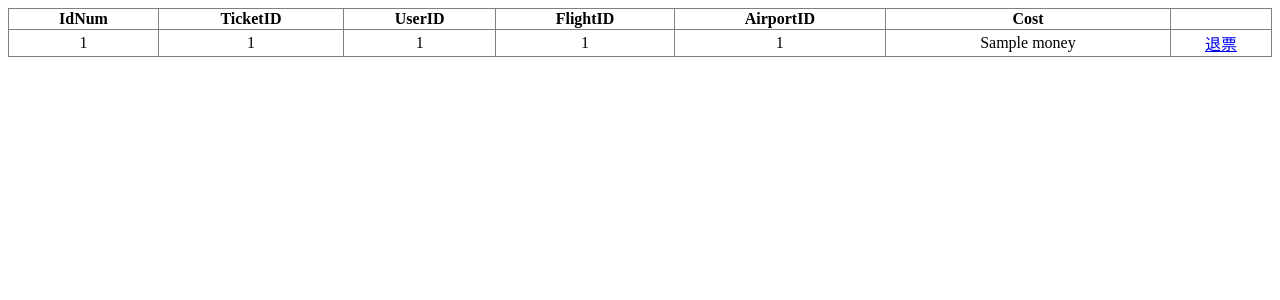
After one commit to SimonLiu61/Database_a_djangoProject, a Django app: template templates/tickets.html in a window 1280 px wide. The commit adds this page. Shown: the top 300 px of the page. Run offline with Django 3.2, Linux system fonts and the light colour scheme; the template is opened without the code that fills it: most values are stand-ins (such as "Sample title", 1, 10 or a date in 2020).

Commit message:
10.3 订票退票等全部操作基本框架功能实现成功

```diff
--- a/flight/urls.py
+++ b/flight/urls.py
@@ -6,6 +6,8 @@ urlpatterns = [
     url(r'^$', views.index),
     url(r'^add/$',views.testadd),
     url(r'^bookticket/$', views.bookTicket),
+    url(r'^myticket/$', views.myticket),
+    url(r'^delticket/$', views.delTicket),
     # url(r'^aircompany/$', views),
     # url(r'^airport/$', views),
     # url(r'^flight/$', views),
--- a/templates/booking.html
+++ b/templates/booking.html
@@ -16,9 +16,13 @@
 <div>
     <h2>航班号：{{ flightid }}</h2>
 </div>
-<form method="post" action="../bookflight/">
+<form method="post" action="../bookticket/">
     {% csrf_token %}
     <table>
+    <tr>
+            <th>航班编号：</th>
+            <td><input type="hidden" name="flightid" value="{{ flightid }}"></td>
+        </tr>
         <tr>
             <th>预定者姓名</th>
             <td><input name="booking_name"></td>
--- /dev/null
+++ b/templates/tickets.html
@@ -0,0 +1,46 @@
+<!DOCTYPE html>
+<html lang="en">
+<head>
+    <meta charset="UTF-8">
+    <title>我的机票</title>
+{#    <link rel="stylesheet" type="text/css" href="/static/css/bookflight.css">#}
+</head>
+<body>
+<table border="1px" width="100%" style="border-collapse: collapse;">
+{#    <a href="../sims/add">添加学生</a>#}
+    <tr>
+        <th>IdNum</th>
+        <th>TicketID</th>
+        <th>UserID</th>
+        <th>FlightID</th>
+        <th>AirportID</th>
+        <th>Cost</th>
+    </tr>
+    {% for ticket in tickets %}
+        <tr>
+            <td align="center">{{ forloop.counter }} </td>
+            <td align="center">{{ ticket.ticketid }} </td>
+            <td align="center">{{ ticket.userid }} </td>
+            <td align="center">{{ ticket.flightid }} </td>
+            <td align="center">{{ ticket.airportid }} </td>
+            <td align="center">{{ ticket.money }} </td>
+            <td align="center">
+{#                <a href="../sims/edit/?id={{ flight.flightid }}">#}
+{#                    编辑#}
+{#                </a>#}
+                <a href="../delticket?ticketid={{ ticket.ticketid }}">
+                    退票
+                </a>
+            </td>
+        </tr>
+    {% endfor %}
+
+</table>
+{#<div class="input">#}
+{#    <label>购买张数：</label>#}
+{#    <input type="number" value="购买张数">#}
+{#    <input type="submit" value="提交">#}
+{#</div>#}
+
+</body>
+</html>
```
Also changed, not shown: models.py (+12 -1 lines).
